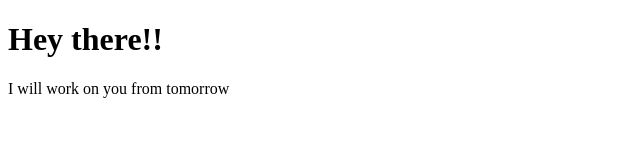
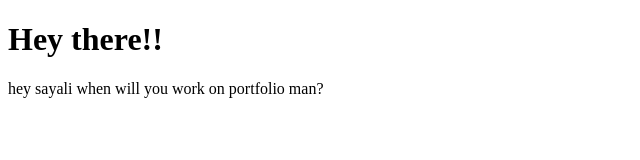
Before and after one commit to sayalip2316/sayalip2316.github.io, a plain HTML site: page index.html in a window 1280 px wide. Shown: the whole page, without its empty margins (0-640 px from the left). Drawn offline with Linux system fonts and the light colour scheme.

Commit message:
3rd commit

```diff
--- a/index.html
+++ b/index.html
@@ -8,6 +8,6 @@
 </head>
 <body>
     <h1>Hey there!!</h1>
-    <p>I will work on you from tomorrow</p>
+    <p>hey sayali when will you work on portfolio man?</p>
 </body>
 </html>
```
